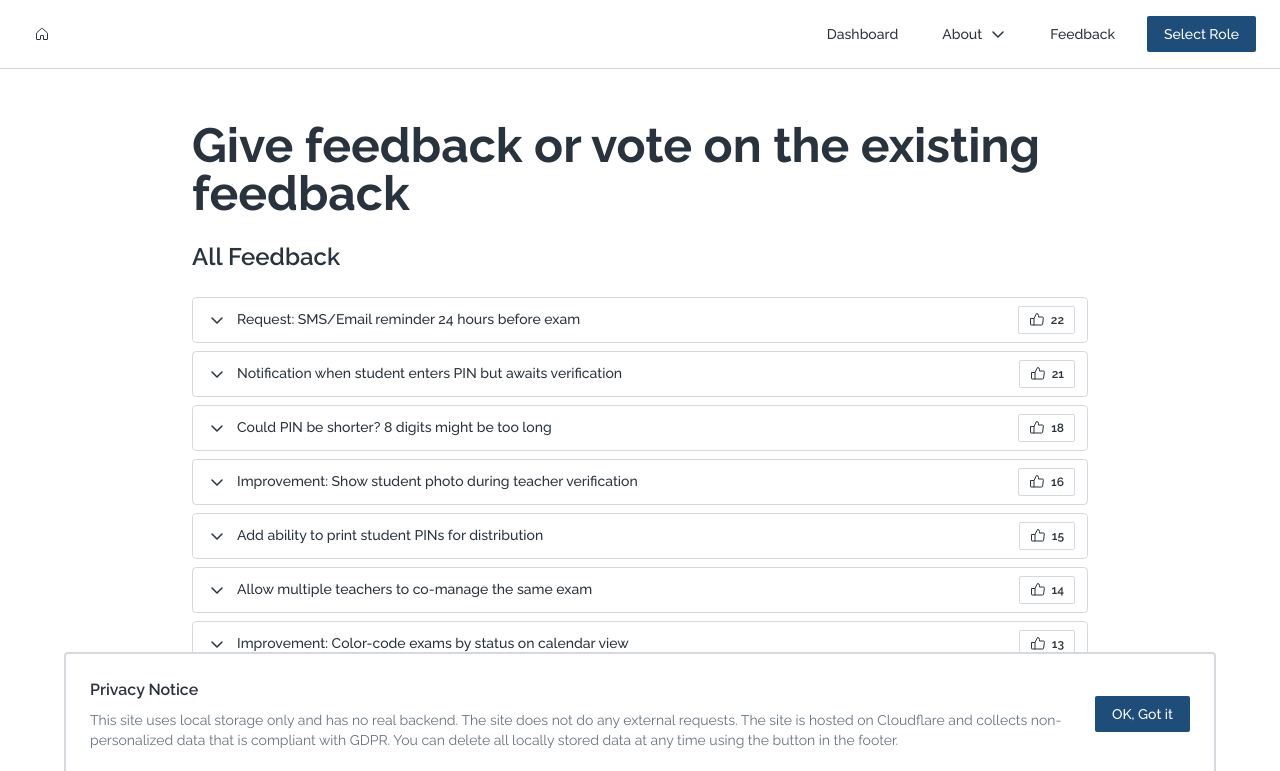
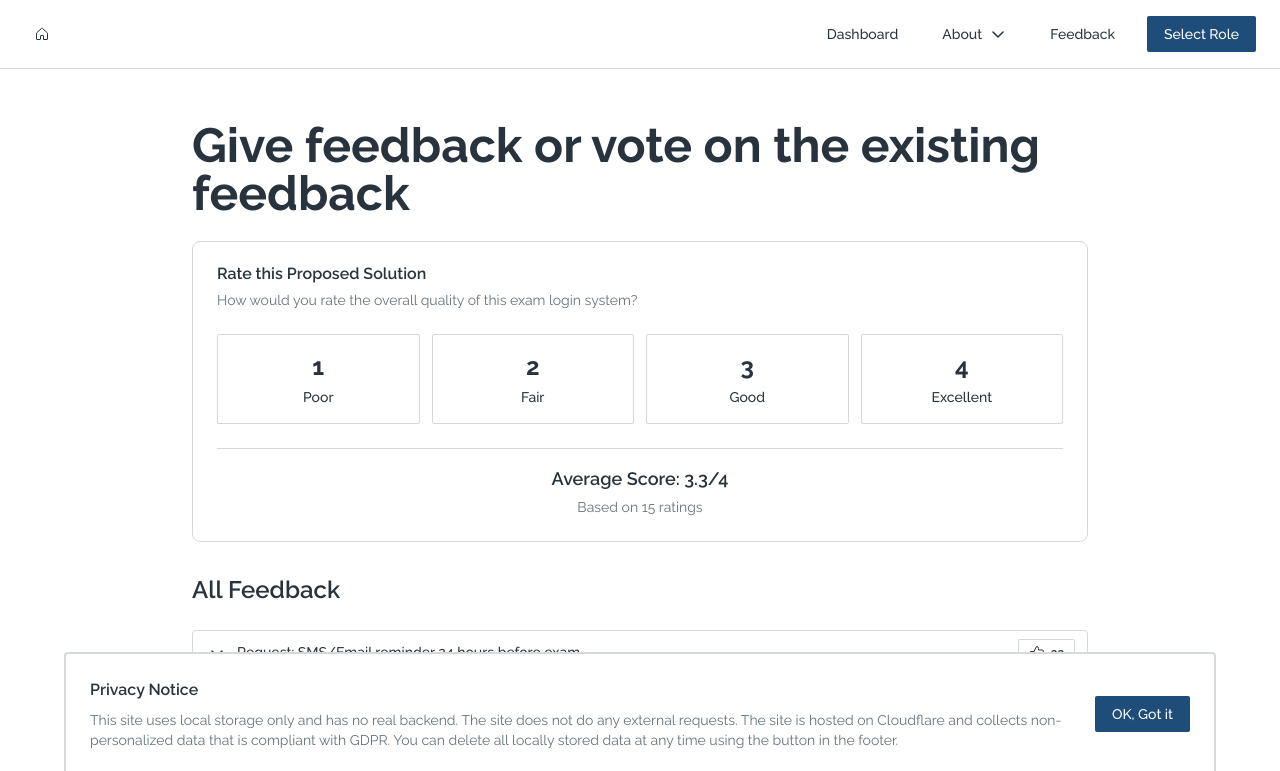
Before and after one commit to arturasma/cursorpresentation, a React (Vite) app: page /feedback in a window 1280 px wide. Shown: the top 771 px of the page. Built offline with nearby package versions, Linux system fonts and the light colour scheme.

Commit message:
rating on feedback page

```diff
--- a/src/App.tsx
+++ b/src/App.tsx
@@ -2,14 +2,17 @@ import MainLayout from '@/layout/MainLayout';
 import MainRoutes from '@/routes/MainRoutes';
 import { UserProvider } from '@/context/UserContext';
 import { ExamProvider } from '@/context/ExamContext';
+import { RatingProvider } from '@/context/RatingContext';
 
 function App() {
   return (
     <UserProvider>
       <ExamProvider>
-        <MainLayout>
-          <MainRoutes />
-        </MainLayout>
+        <RatingProvider>
+          <MainLayout>
+            <MainRoutes />
+          </MainLayout>
+        </RatingProvider>
       </ExamProvider>
     </UserProvider>
   );
--- /dev/null
+++ b/src/components/features/feedback/SolutionRatingCard.tsx
@@ -0,0 +1,74 @@
+import { useRating } from '@/context/RatingContext';
+import { Card, CardContent, CardDescription, CardHeader, CardTitle } from '@/components/ui/card';
+import { Button } from '@/components/ui/button';
+
+const RATING_LABELS = {
+  1: 'Poor',
+  2: 'Fair',
+  3: 'Good',
+  4: 'Excellent',
+} as const;
+
+export default function SolutionRatingCard() {
+  const { ratingStats, setUserRating } = useRating();
+
+  const handleRatingClick = (score: number) => {
+    setUserRating(score);
+  };
+
+  return (
+    <Card className="mb-8">
+      <CardHeader>
+        <CardTitle>Rate this Proposed Solution</CardTitle>
+        <CardDescription>
+          How would you rate the overall quality of this exam login system?
+        </CardDescription>
+      </CardHeader>
+      <CardContent>
+        <div className="space-y-6">
+          {/* Rating Buttons */}
+          <div className="flex gap-3 flex-wrap">
+            {([1, 2, 3, 4] as const).map((score) => (
+              <Button
+                key={score}
+                onClick={() => handleRatingClick(score)}
+                variant={ratingStats.userRating === score ? 'default' : 'outline'}
+                className={`flex-1 min-w-[120px] h-auto py-4 flex flex-col gap-1 ${
+                  ratingStats.userRating === score
+                    ? 'ring-2 ring-primary ring-offset-2'
+                    : ''
+                }`}
+              >
+                <span className="text-2xl font-bold">{score}</span>
+                <span className="text-sm">{RATING_LABELS[score]}</span>
+              </Button>
+            ))}
+          </div>
+
+          {/* Stats Display */}
+          <div className="pt-4 border-t">
+            {ratingStats.totalRatings > 0 ? (
+              <div className="text-center space-y-1">
+                <p className="text-lg font-semibold">
+                  Average Score: {ratingStats.averageScore.toFixed(1)}/4
+                </p>
+                <p className="text-sm text-muted-foreground">
+                  Based on {ratingStats.totalRatings} {ratingStats.totalRatings === 1 ? 'rating' : 'ratings'}
+                </p>
+                {ratingStats.userRating && (
+                  <p className="text-sm text-primary font-medium">
+                    You rated this solution: {ratingStats.userRating}/4 ({RATING_LABELS[ratingStats.userRating as keyof typeof RATING_LABELS]})
+                  </p>
+                )}
+              </div>
+            ) : (
+              <p className="text-center text-muted-foreground">
+                No ratings yet. Be the first to rate!
+              </p>
+            )}
+          </div>
+        </div>
+      </CardContent>
+    </Card>
+  );
+}
--- /dev/null
+++ b/src/context/RatingContext.tsx
@@ -0,0 +1,51 @@
+import { createContext, useContext, useState, useEffect } from 'react';
+import type { ReactNode } from 'react';
+import type { RatingStats } from '@/types/rating';
+import { ratingStorage } from '@/utils/ratingStorage';
+
+interface RatingContextType {
+  ratingStats: RatingStats;
+  setUserRating: (score: number) => void;
+  refreshStats: () => void;
+}
+
+const RatingContext = createContext<RatingContextType | undefined>(undefined);
+
+export function RatingProvider({ children }: { children: ReactNode }) {
+  const [ratingStats, setRatingStats] = useState<RatingStats>(() => {
+    return ratingStorage.getStats();
+  });
+
+  const refreshStats = () => {
+    const stats = ratingStorage.getStats();
+    setRatingStats(stats);
+  };
+
+  const setUserRating = (score: number) => {
+    try {
+      ratingStorage.setUserRating(score);
+      refreshStats();
+    } catch (error) {
+      console.error('Error setting user rating:', error);
+    }
+  };
+
+  // Initialize on mount
+  useEffect(() => {
+    refreshStats();
+  }, []);
+
+  return (
+    <RatingContext.Provider value={{ ratingStats, setUserRating, refreshStats }}>
+      {children}
+    </RatingContext.Provider>
+  );
+}
+
+export function useRating() {
+  const context = useContext(RatingContext);
+  if (context === undefined) {
+    throw new Error('useRating must be used within a RatingProvider');
+  }
+  return context;
+}
--- a/src/pages/FeedbackPage.tsx
+++ b/src/pages/FeedbackPage.tsx
@@ -3,6 +3,7 @@ import { useLocation } from 'react-router-dom';
 import Header from '@/components/Header';
 import FeedbackList from '@/components/features/feedback/FeedbackList';
 import AddFeedbackForm from '@/components/features/feedback/AddFeedbackForm';
+import SolutionRatingCard from '@/components/features/feedback/SolutionRatingCard';
 
 export default function FeedbackPage() {
   const location = useLocation();
@@ -26,6 +27,8 @@ export default function FeedbackPage() {
           Give feedback or vote on the existing feedback
           </h1>
 
+          {/* Solution Rating */}
+          <SolutionRatingCard />
 
           {/* Feedback List */}
           <div className="mb-12">
--- /dev/null
+++ b/src/types/rating.ts
@@ -0,0 +1,11 @@
+export interface Rating {
+  userId: string;
+  score: number; // 1-4
+  createdAt: string;
+}
+
+export interface RatingStats {
+  totalRatings: number;
+  averageScore: number;
+  userRating: number | null;
+}
--- /dev/null
+++ b/src/utils/ratingStorage.ts
@@ -0,0 +1,163 @@
+import type { Rating, RatingStats } from '@/types/rating';
+
+const RATINGS_STORAGE_KEY = 'solution_ratings';
+const USER_ID_KEY = 'user_id';
+const MOCK_INITIALIZED_KEY = 'ratings_mock_initialized';
+
+// Generate mock ratings with varied scores
+const MOCK_RATINGS: Omit<Rating, 'userId'>[] = [
+  { score: 4, createdAt: new Date('2024-10-08T10:30:00').toISOString() },
+  { score: 3, createdAt: new Date('2024-10-08T11:15:00').toISOString() },
+  { score: 4, createdAt: new Date('2024-10-09T09:20:00').toISOString() },
+  { score: 3, createdAt: new Date('2024-10-09T14:45:00').toISOString() },
+  { score: 4, createdAt: new Date('2024-10-09T16:10:00').toISOString() },
+  { score: 3, createdAt: new Date('2024-10-10T08:30:00').toISOString() },
+  { score: 2, createdAt: new Date('2024-10-10T10:50:00').toISOString() },
+  { score: 4, createdAt: new Date('2024-10-10T13:25:00').toISOString() },
+  { score: 3, createdAt: new Date('2024-10-10T15:40:00').toISOString() },
+  { score: 4, createdAt: new Date('2024-10-11T09:15:00').toISOString() },
+  { score: 3, createdAt: new Date('2024-10-11T11:30:00').toISOString() },
+  { score: 3, createdAt: new Date('2024-10-11T13:45:00').toISOString() },
+  { score: 4, createdAt: new Date('2024-10-11T15:20:00').toISOString() },
+  { score: 2, createdAt: new Date('2024-10-12T10:10:00').toISOString() },
+  { score: 3, createdAt: new Date('2024-10-12T14:35:00').toISOString() },
+];
+
+/**
+ * Get or create a unique user ID for tracking individual ratings
+ */
+function getUserId(): string {
+  let userId = localStorage.getItem(USER_ID_KEY);
+  if (!userId) {
+    userId = crypto.randomUUID();
+    localStorage.setItem(USER_ID_KEY, userId);
+  }
+  return userId;
+}
+
+export const ratingStorage = {
+  /**
+   * Initialize mock data on first load
+   */
+  initializeMockData(): void {
+    const isInitialized = localStorage.getItem(MOCK_INITIALIZED_KEY);
+    if (isInitialized) return;
+
+    const existingRatings = localStorage.getItem(RATINGS_STORAGE_KEY);
+    if (existingRatings) return; // Don't override if user has real data
+
+    const ratingsWithIds: Rating[] = MOCK_RATINGS.map(mock => ({
+      ...mock,
+      userId: crypto.randomUUID(), // Different user IDs for mock data
+    }));
+
+    this.save(ratingsWithIds);
+    localStorage.setItem(MOCK_INITIALIZED_KEY, 'true');
+  },
+
+  /**
+   * Get all ratings from storage
+   */
+  getAll(): Rating[] {
+    try {
+      this.initializeMockData();
+
+      const ratings = localStorage.getItem(RATINGS_STORAGE_KEY);
+      return ratings ? JSON.parse(ratings) : [];
+    } catch (error) {
+      console.error('Error reading ratings from localStorage:', error);
+      return [];
+    }
+  },
+
+  /**
+   * Get the current user's rating
+   */
+  getUserRating(): Rating | null {
+    const userId = getUserId();
+    const ratings = this.getAll();
+    return ratings.find(r => r.userId === userId) || null;
+  },
+
+  /**
+   * Set or update the current user's rating
+   */
+  setUserRating(score: number): Rating {
+    if (score < 1 || score > 4) {
+      throw new Error('Rating score must be between 1 and 4');
+    }
+
+    const userId = getUserId();
+    const ratings = this.getAll();
+    const existingIndex = ratings.findIndex(r => r.userId === userId);
+
+    const newRating: Rating = {
+      userId,
+      score,
+      createdAt: new Date().toISOString(),
+    };
+
+    if (existingIndex >= 0) {
+      // Update existing rating
+      ratings[existingIndex] = newRating;
+    } else {
+      // Add new rating
+      ratings.push(newRating);
+    }
+
+    this.save(ratings);
+    return newRating;
+  },
+
+  /**
+   * Get rating statistics including user's rating
+   */
+  getStats(): RatingStats {
+    const ratings = this.getAll();
+    const userRating = this.getUserRating();
+
+    if (ratings.length === 0) {
+      return {
+        totalRatings: 0,
+        averageScore: 0,
+        userRating: null,
+      };
+    }
+
+    const totalScore = ratings.reduce((sum, r) => sum + r.score, 0);
+    const averageScore = totalScore / ratings.length;
+
+    return {
+      totalRatings: ratings.length,
+      averageScore: Math.round(averageScore * 10) / 10, // Round to 1 decimal
+      userRating: userRating?.score || null,
+    };
+  },
+
+  /**
+   * Save ratings to localStorage
+   */
+  save(ratings: Rating[]): void {
+    try {
+      localStorage.setItem(RATINGS_STORAGE_KEY, JSON.stringify(ratings));
+    } catch (error) {
+      console.error('Error saving ratings to localStorage:', error);
+    }
+  },
+
+  /**
+   * Clear all ratings
+   */
+  clear(): void {
+    localStorage.removeItem(RATINGS_STORAGE_KEY);
+  },
+
+  /**
+   * Reset to mock data (useful for demo/testing)
+   */
+  resetToMockData(): void {
+    localStorage.removeItem(MOCK_INITIALIZED_KEY);
+    localStorage.removeItem(RATINGS_STORAGE_KEY);
+    this.initializeMockData();
+  },
+};
```
Also changed, not shown: 1 other file (tests, documents, lock files or other folders).
